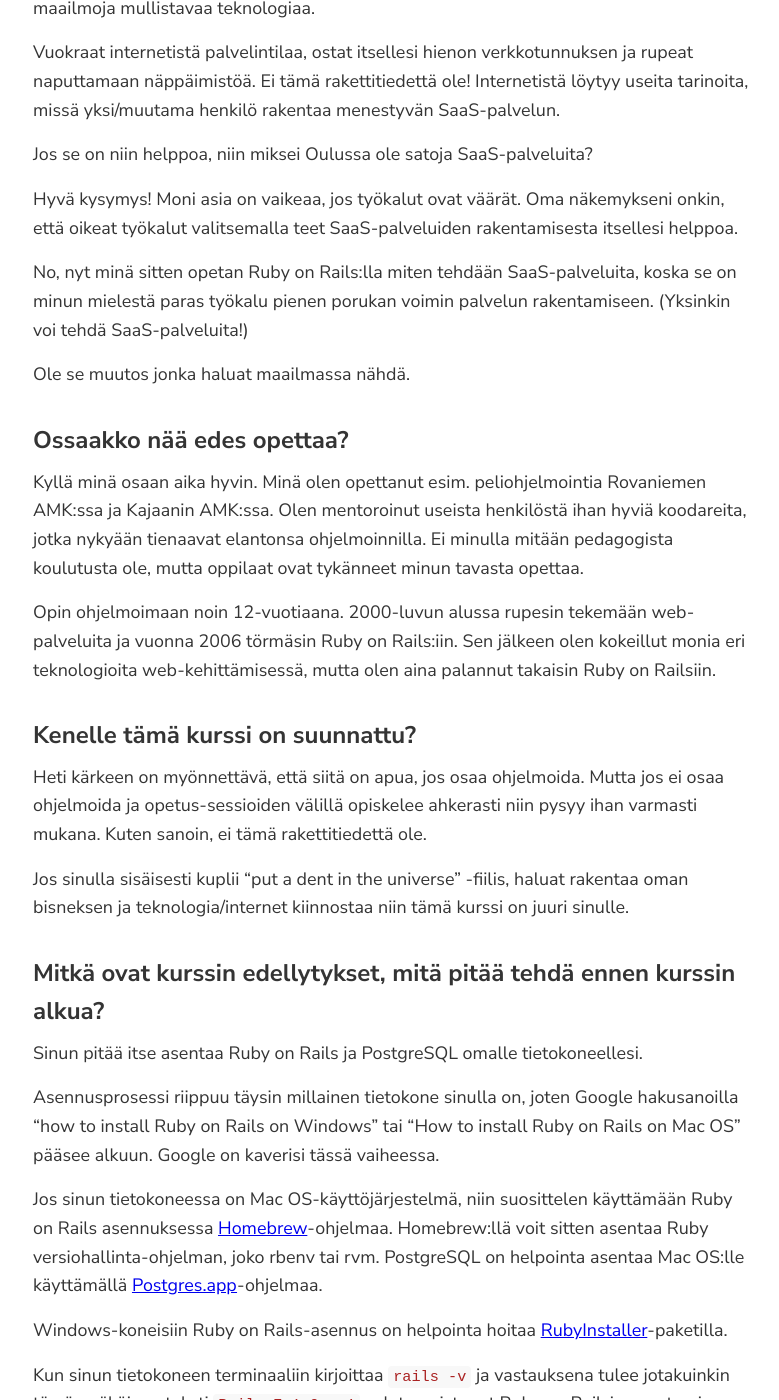
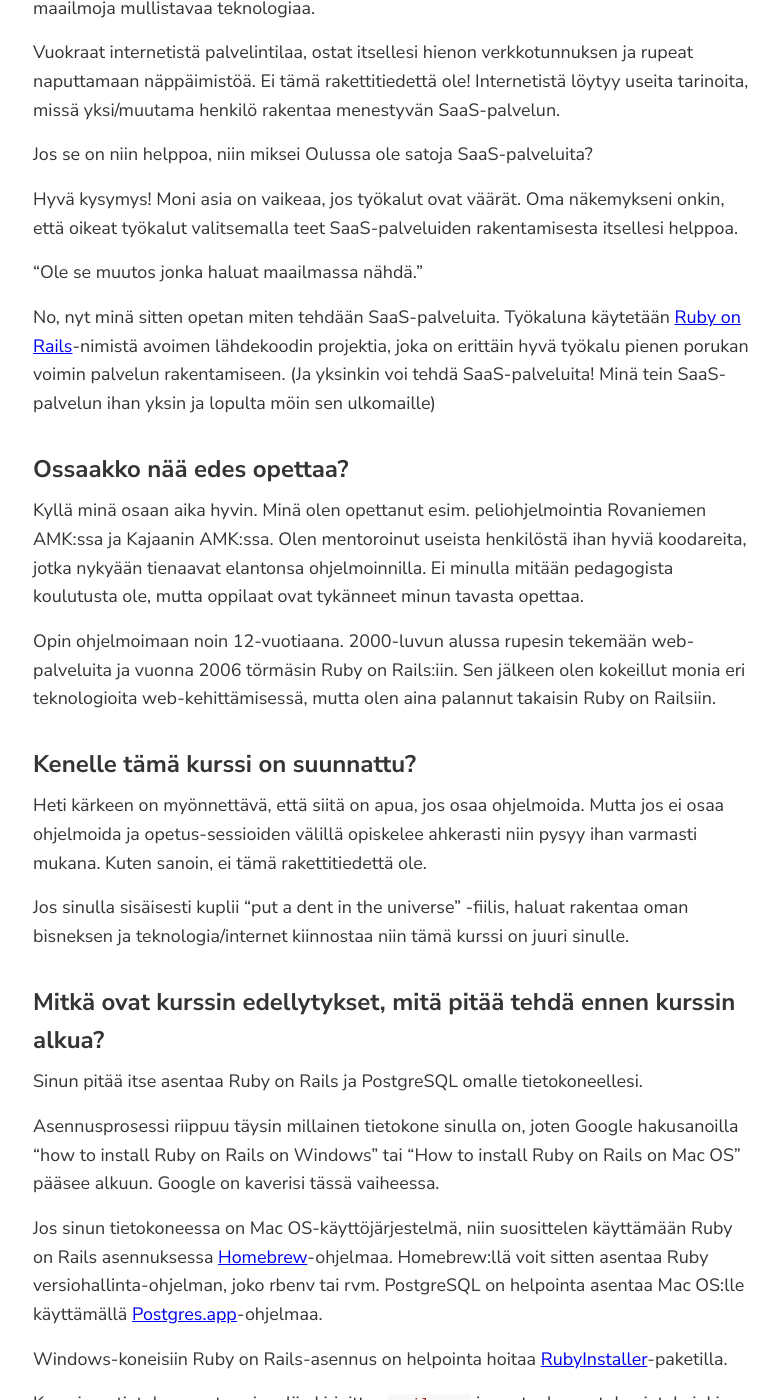
Before and after one commit to tuomasj/tuomasj.github.io, a Jekyll site: the page built from oulu-saas/index.markdown, in a window 1280 px wide and 1400 px high, scrolled down 755 px. Shown: the whole window, without its empty margins (247-1026 px from the left). Built offline with Jekyll 4.4.1, drawn with Linux system fonts in a browser that asks for light colours; comment, search, counter and statistics services are not loaded; some of the changed text lies outside the part shown.

Commit message:
minor fixes

```diff
--- a/oulu-saas/index.markdown
+++ b/oulu-saas/index.markdown
@@ -26,9 +26,9 @@ Jos se on niin helppoa, niin miksei Oulussa ole satoja SaaS-palveluita?
 
 Hyvä kysymys! Moni asia on vaikeaa, jos työkalut ovat väärät. Oma näkemykseni onkin, että oikeat työkalut valitsemalla teet SaaS-palveluiden rakentamisesta itsellesi helppoa.
 
-No, nyt minä sitten opetan Ruby on Rails:lla miten tehdään SaaS-palveluita, koska se on minun mielestä paras työkalu pienen porukan voimin palvelun rakentamiseen. (Yksinkin voi tehdä SaaS-palveluita!)
+"Ole se muutos jonka haluat maailmassa nähdä."
 
-Ole se muutos jonka haluat maailmassa nähdä.
+No, nyt minä sitten opetan miten tehdään SaaS-palveluita. Työkaluna käytetään [Ruby on Rails](https://rubyonrails.org/)-nimistä avoimen lähdekoodin projektia, joka on erittäin hyvä työkalu pienen porukan voimin palvelun rakentamiseen. (Ja yksinkin voi tehdä SaaS-palveluita! Minä tein SaaS-palvelun ihan yksin ja lopulta möin sen ulkomaille)
 
 ## Ossaakko nää edes opettaa?
 
```
Also changed, not shown: other parts of oulu-saas/index.markdown (+2 -2 lines).
